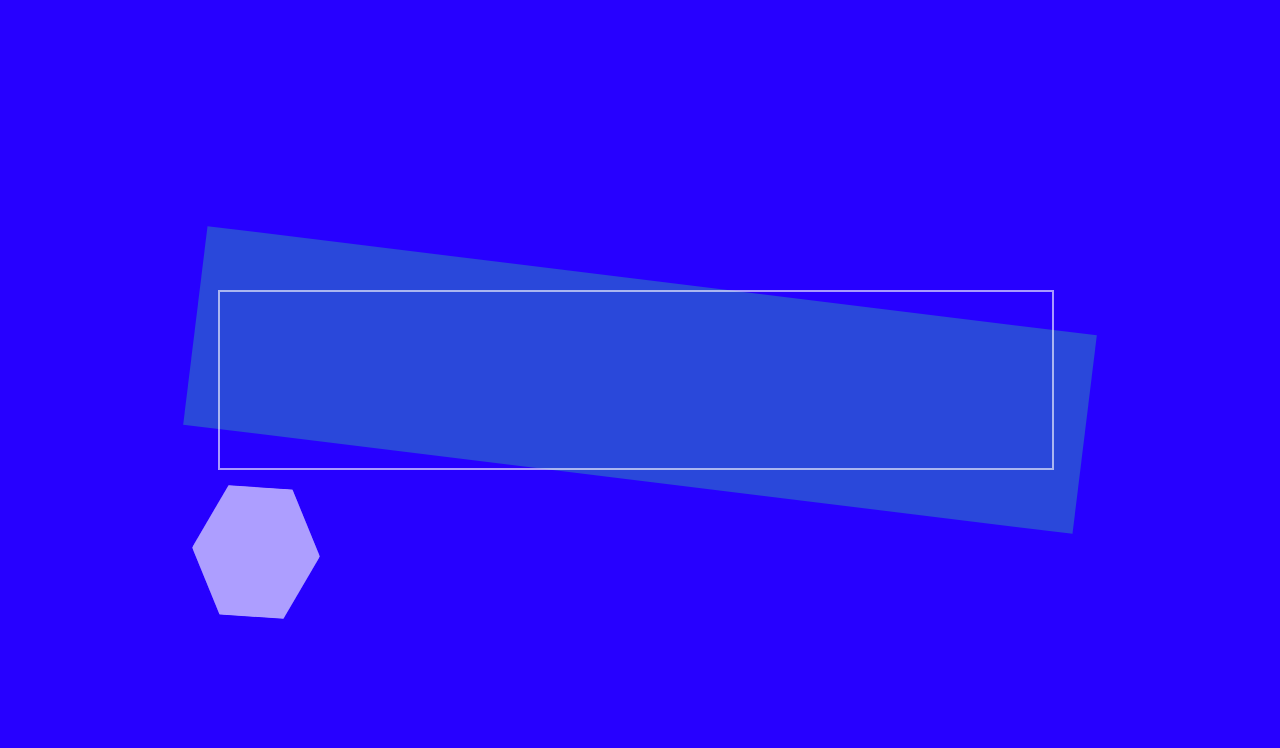
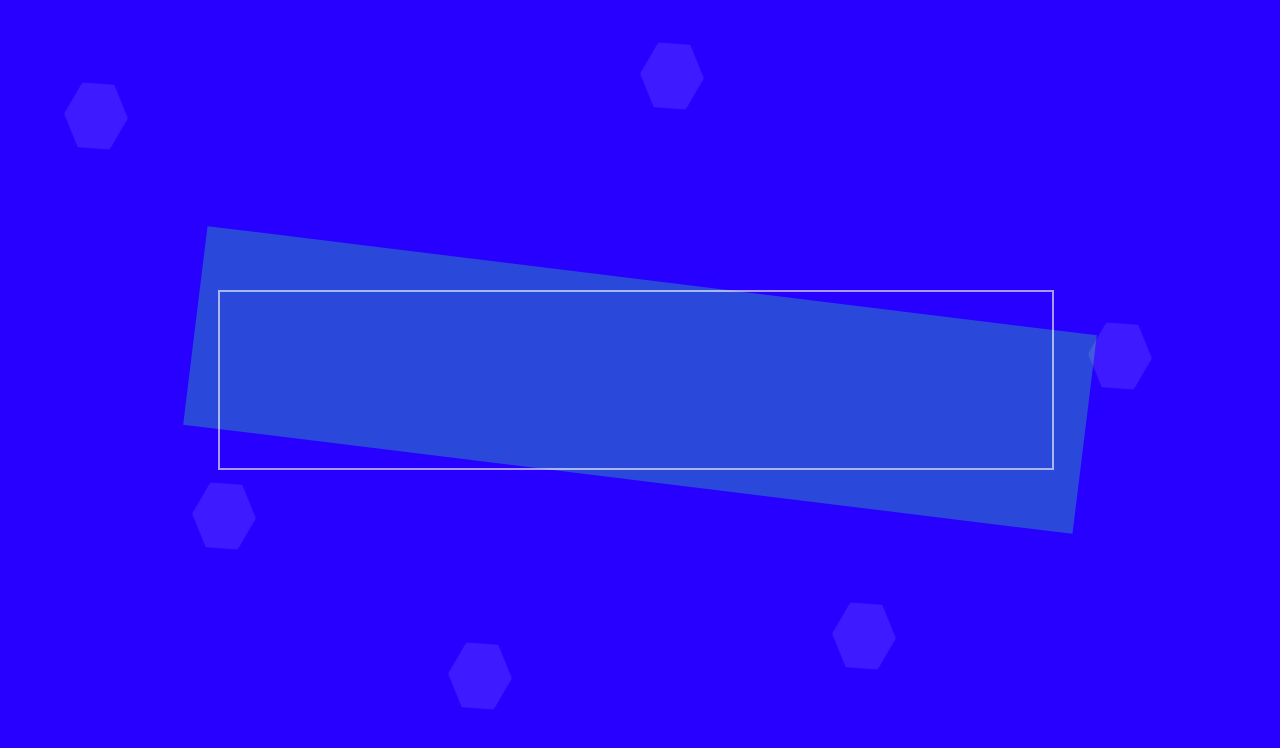
Before and after one commit to BravoGen-Developers/home-page-template, a plain HTML site: page index.html in a window 1280 px wide. Drawn offline with Linux system fonts and the light colour scheme.

Commit message:
Update primary.css

```diff
--- a/primary.css
+++ b/primary.css
@@ -33,9 +33,9 @@ border: 2px solid white;
   top: 60%;
   background: white;
   z-index: 10;
-  width: 10%;
-  height: 18%;
-  opacity: .15;
+  width: 5%;
+  height: 9%;
+  opacity: .1;
   transform: rotate(4deg);
  -webkit-clip-path: polygon(25% 5%, 75% 5%, 100% 50%, 75% 95%, 25% 95%, 0% 50%);
 }
@@ -43,13 +43,13 @@ border: 2px solid white;
 .hexagon2
 {
   position: absolute;
-  left: 15%;
-  top: 60%;
+  left: 5%;
+  top: 10%;
   background: white;
   z-index: 10;
-  width: 10%;
-  height: 18%;
-  opacity: .15;
+  width: 5%;
+  height: 9%;
+  opacity: .1;
   transform: rotate(4deg);
  -webkit-clip-path: polygon(25% 5%, 75% 5%, 100% 50%, 75% 95%, 25% 95%, 0% 50%);
 }
@@ -57,13 +57,13 @@ border: 2px solid white;
 .hexagon3
 {
   position: absolute;
-  left: 15%;
-  top: 60%;
+  left: 65%;
+  top: 75%;
   background: white;
   z-index: 10;
-  width: 10%;
-  height: 18%;
-  opacity: .15;
+  width: 5%;
+  height: 9%;
+  opacity: .1;
   transform: rotate(4deg);
  -webkit-clip-path: polygon(25% 5%, 75% 5%, 100% 50%, 75% 95%, 25% 95%, 0% 50%);
 }
@@ -71,13 +71,13 @@ border: 2px solid white;
 .hexagon4
 {
   position: absolute;
-  left: 15%;
-  top: 60%;
+  left: 35%;
+  top: 80%;
   background: white;
   z-index: 10;
-  width: 10%;
-  height: 18%;
-  opacity: .15;
+  width: 5%;
+  height: 9%;
+  opacity: .1;
   transform: rotate(4deg);
  -webkit-clip-path: polygon(25% 5%, 75% 5%, 100% 50%, 75% 95%, 25% 95%, 0% 50%);
 }
@@ -85,13 +85,13 @@ border: 2px solid white;
 .hexagon5
 {
   position: absolute;
-  left: 15%;
-  top: 60%;
+  left: 50%;
+  top: 5%;
   background: white;
   z-index: 10;
-  width: 10%;
-  height: 18%;
-  opacity: .15;
+  width: 5%;
+  height: 9%;
+  opacity: .1;
   transform: rotate(4deg);
  -webkit-clip-path: polygon(25% 5%, 75% 5%, 100% 50%, 75% 95%, 25% 95%, 0% 50%);
 }
@@ -99,13 +99,13 @@ border: 2px solid white;
 .hexagon6
 {
   position: absolute;
-  left: 15%;
-  top: 60%;
+  left: 85%;
+  top: 40%;
   background: white;
   z-index: 10;
-  width: 10%;
-  height: 18%;
-  opacity: .15;
+  width: 5%;
+  height: 9%;
+  opacity: .1;
   transform: rotate(4deg);
  -webkit-clip-path: polygon(25% 5%, 75% 5%, 100% 50%, 75% 95%, 25% 95%, 0% 50%);
 }
```
